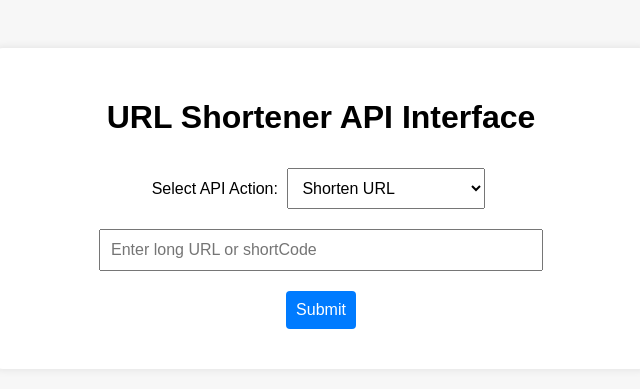
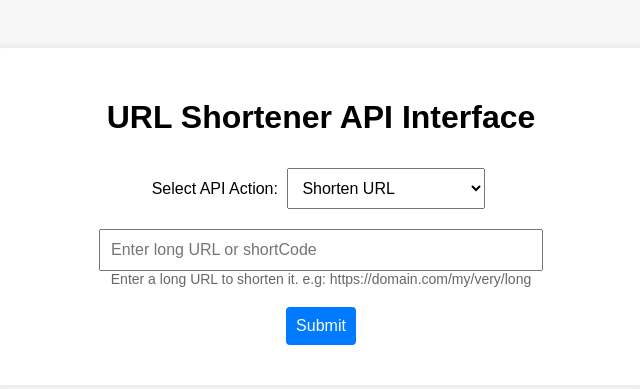
Before and after one commit to HassanAbdullahHere/hassan-innovaxel-abdullah, a Flask app: page / in a window 1280 px wide. Shown: the top 389 px of the page, without its empty margins (319-959 px from the left). Run offline with Flask 2, Linux system fonts and the light colour scheme.

Commit message:
add helper text on frontend

```diff
--- a/url-shortener-api/static/style.css
+++ b/url-shortener-api/static/style.css
@@ -43,3 +43,10 @@ body {
     border-radius: 6px;
     margin-top: 20px;
   }
+
+  .helper-text {
+    font-size: 14px;
+    color: #666;
+    margin-top: -10px;
+    margin-bottom: 10px;
+  }
--- a/url-shortener-api/templates/index.html
+++ b/url-shortener-api/templates/index.html
@@ -21,6 +21,7 @@
     <div id="inputFields">
       <input type="text" id="url" placeholder="Enter long URL or shortCode" />
       <input type="text" id="newUrl" placeholder="Enter new URL (for update)" style="display: none;" />
+      <p id="helperText" class="helper-text">Enter a long URL to shorten it. e.g: https://domain.com/my/very/long</p>
     </div>
 
     <button onclick="handleApi()">Submit</button>
@@ -30,17 +31,31 @@
 
   <script>
     function toggleFields() {
-      const action = document.getElementById("action").value;
-      const newUrlInput = document.getElementById("newUrl");
+        const action = document.getElementById("action").value;
+        const newUrlInput = document.getElementById("newUrl");
+        const helperText = document.getElementById("helperText");
 
-      if (action === "update") {
-        newUrlInput.style.display = "inline-block";
-      } else {
-        newUrlInput.style.display = "none";
+        // Show or hide the new URL input
+        newUrlInput.style.display = (action === "update") ? "inline-block" : "none";
+
+        // Set helper message
+        switch (action) {
+          case "shorten":
+            helperText.innerText = "Enter a long URL to shorten it. e.g: https://domain.com/my/very/long";
+            break;
+          case "retrieve":
+          case "stats":
+          case "delete":
+            helperText.innerText = "Enter the short code to perform this action. e.g: abc123";
+            break;
+          case "update":
+            helperText.innerText = "Enter the short code and a new long URL.";
+            break;
+        }
+
+        document.getElementById("result").innerHTML = "";
       }
 
-      document.getElementById("result").innerHTML = "";
-    }
 
     async function handleApi() {
       const action = document.getElementById("action").value;
```
